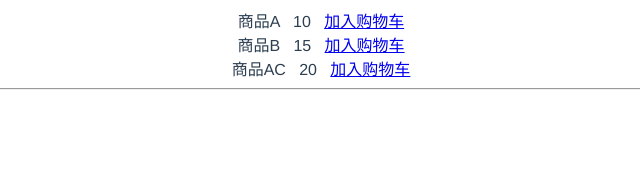
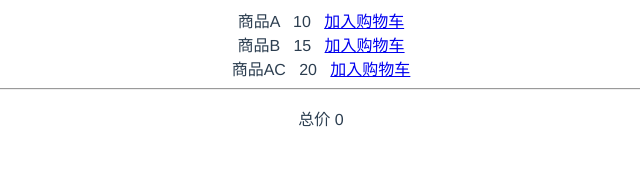
Before and after one commit to cseve123/Frame, a Vue app in the folder Vue/: page / in a window 1280 px wide. Shown: the top 196 px of the page, without its empty margins (319-959 px from the left). Built offline with nearby package versions, Linux system fonts and the light colour scheme.

Commit message:
cart components design

```diff
--- /dev/null
+++ b/Vue/src/components/Cart/CartList/CartItem.vue
@@ -0,0 +1,39 @@
+<template>
+  <div>
+    <span>{{item.title}}</span>
+    &nbsp;
+    <span>(数量 {{item.quantity}})</span>
+    &nbsp;
+    <a href="#" @click="addClickHandler($event)">增加</a>
+    &nbsp;
+    <a href="#" @click="delClickHandler($event)">减少</a>
+  </div>
+</template>
+
+<script>
+import event from '../event'
+export default {
+  props: {
+    item: {
+      type: Object,
+      default () {
+        return {}
+      }
+    }
+  },
+  methods: {
+    addClickHandler (e) {
+      e.preventDefault()
+      event.$emit('addToCart', this.item.id)
+    },
+    delClickHandler (e) {
+      e.preventDefault()
+      event.$emit('delFromCart', this.item.id)
+    }
+  }
+}
+</script>
+
+<style>
+
+</style>
--- a/Vue/src/components/Cart/CartList/index.vue
+++ b/Vue/src/components/Cart/CartList/index.vue
@@ -0,0 +1,51 @@
+<template>
+  <div>
+    <CartItem
+      v-for="item in list"
+      :key="item.id"
+      :item="item"/>
+    <p>总价 {{totalPrice}}</p>
+  </div>
+</template>
+
+<script>
+import CartItem from './CartItem'
+export default {
+  components: {
+    CartItem
+  },
+  props: {
+    productionList: {
+      type: Array,
+      default () {
+        return []
+      }
+    },
+    cartList: {
+      default () {
+        return []
+      }
+    }
+  },
+  computed: {
+    list () {
+      return this.cartList.map(cartListItem => {
+        const productionItem = this.productionList.find(prdItem => prdItem.id === cartListItem.id)
+        return {
+          ...productionItem,
+          quantity: cartListItem.quantity
+        }
+      })
+    },
+    totalPrice () {
+      return this.list.reduce((total, curItem) => {
+        return total + (curItem.quantity * curItem.price)
+      }, 0)
+    }
+  }
+}
+</script>
+
+<style>
+
+</style>
--- a/Vue/src/components/Cart/index.vue
+++ b/Vue/src/components/Cart/index.vue
@@ -2,15 +2,20 @@
   <div>
     <ProductionList :list="productionList" />
     <hr />
+    <CartList
+      :productionList="productionList"
+      :cartList="cartList"/>
   </div>
 </template>
 
 <script>
 import event from './event'
 import ProductionList from './ProductionList/index'
+import CartList from './CartList/index'
 export default {
   components: {
-    ProductionList
+    ProductionList,
+    CartList
   },
   data () {
     return {
@@ -30,16 +35,36 @@ export default {
           title: '商品AC',
           price: 20
         }
-      ]
+      ],
+      cartList: []
     }
   },
   methods: {
     addToCart (id) {
-      console.log(id)
+      const prd = this.cartList.find(item => item.id === id)
+      if (prd) {
+        prd.quantity++
+        return
+      }
+      this.cartList.push({
+        id,
+        quantity: 1
+      })
+    },
+    delFromCart (id) {
+      const prd = this.cartList.find(item => item.id === id)
+      if (prd == null) {
+        return
+      }
+      prd.quantity--
+      if (prd.quantity <= 0) {
+        this.cartList = this.cartList.filter(item => item.id !== id)
+      }
     }
   },
   mounted () {
     event.$on('addToCart', this.addToCart)
+    event.$on('delFromCart', this.delFromCart)
   }
 }
 </script>
```
